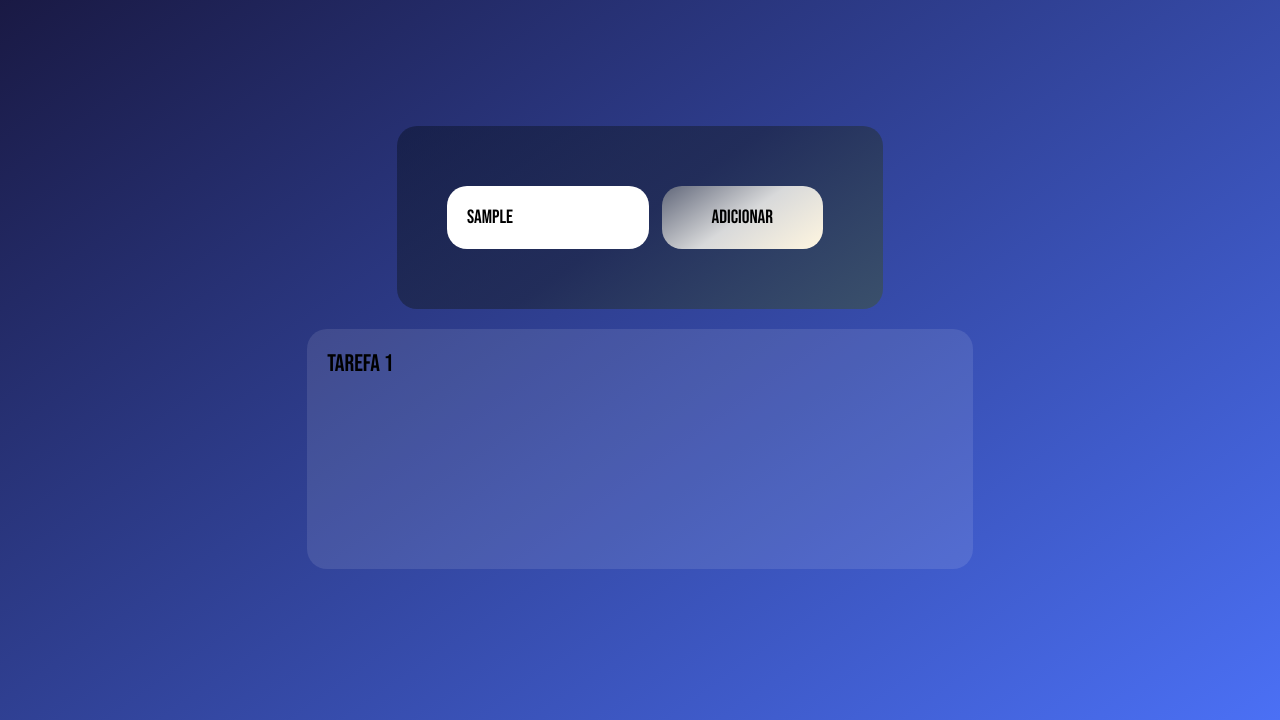
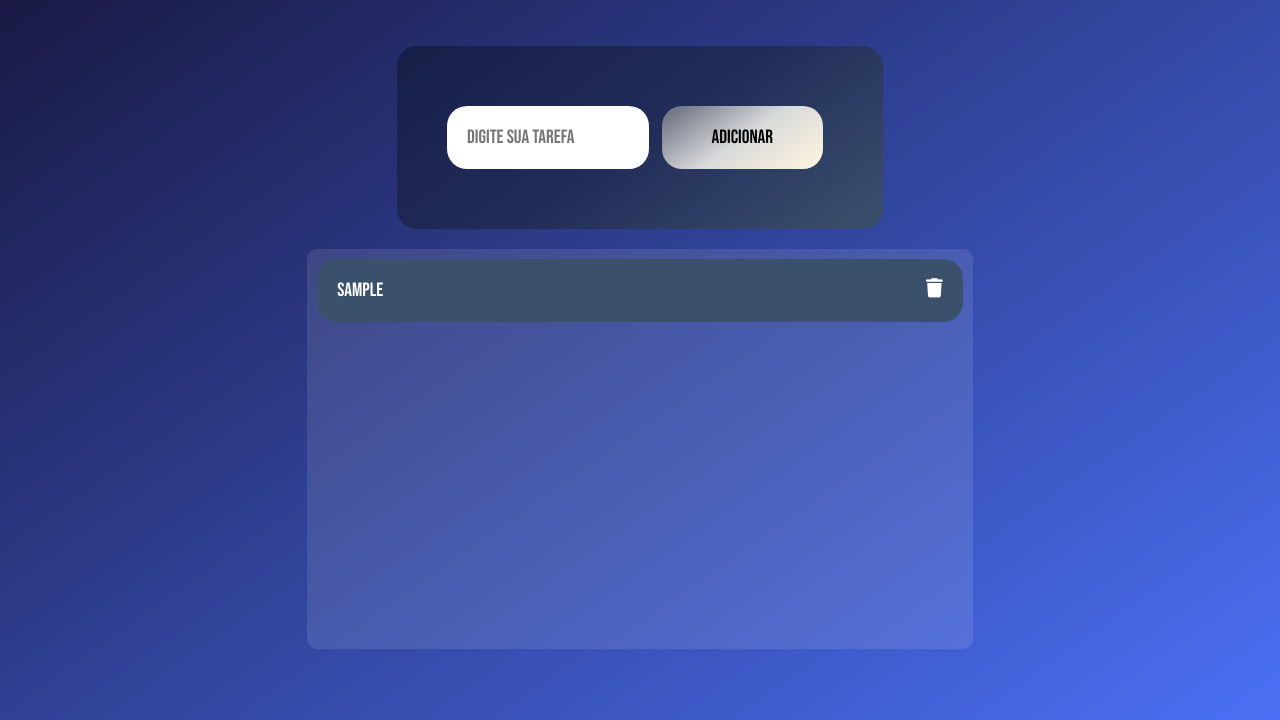
Before and after one commit to JagarnoTT/JavaScript-Basico, a website: page Miniprojetos/indexWatch.html in a window 1280 px wide. Both pictures are taken after typing "Sample" into the empty fields and a click on the button "Adicionar". Shown: the part 80-800 px from the top of the page. Drawn offline with Linux system fonts and the light colour scheme.

Commit message:
alteração

```diff
--- a/Miniprojetos/ScriptWatch.js
+++ b/Miniprojetos/ScriptWatch.js
@@ -37,3 +37,56 @@
 setInterval(AtualizarHorario, 1000);
 
 AtualizarHorario();
+
+const Tarefa = document.querySelector('.Tarefa');
+const botão = document.querySelector('.add-Tarefa');
+const TarefasCampo = document.querySelector('.Tarefas-lista')
+
+const ValidarTarefa = () => Tarefa.value.trim().length > 0;
+
+const TarefaInValida = () =>{
+    const ArmazenarTarefa = ValidarTarefa();
+
+    if (!ArmazenarTarefa){
+        return Tarefa.classList.add('error')
+    }
+
+    const containerTarefas = document.createElement('div')
+    containerTarefas.classList.add('DivTarefas');
+
+    const paragrafo = document.createElement('p');
+    paragrafo.textContent = Tarefa.value;
+
+    paragrafo.addEventListener('click', ()=> ConcluirTarefa(paragrafo));
+
+    const icon = document.createElement('i')
+    icon.classList.add('fa-solid');
+    icon.classList.add('fa-trash');
+
+    icon.addEventListener('click',() => RemoverTarefa(containerTarefas));
+
+    TarefasCampo.appendChild(containerTarefas);
+    containerTarefas.appendChild(paragrafo);
+    containerTarefas.appendChild(icon);
+
+    Tarefa.value = '';
+};
+
+const ConcluirTarefa = (paragrafo) =>{
+    paragrafo.classList.toggle('completo')
+
+}
+const RemoverTarefa = (containerTarefas)=>{
+    containerTarefas.remove()
+}
+
+const TarefaValida = () =>{
+    const ArmazenarTarefa = ValidarTarefa();
+
+    if(ArmazenarTarefa){
+        return Tarefa.classList.remove('error');
+    }
+}
+
+botão.addEventListener('click', () => TarefaInValida());
+Tarefa.addEventListener('input',()=> TarefaValida());
--- a/Miniprojetos/StyleWatch.css
+++ b/Miniprojetos/StyleWatch.css
@@ -58,13 +58,49 @@
 .campo-tarefa{
     background-color: rgba(253, 253, 253, 0.103);
     margin-block: 20px;
-    height: 30vh;
+    height: 50vh;
     width: 52vw;
+    border-radius: 10px;
+    overflow: scroll;
+}
+
+::-webkit-scrollbar{
+    width: 5px;
+    height: 5px;
+    background-color: #4B70F5
+}
+::-webkit-scrollbar-thumb{
+    background-color: #3A506B
+}
+/* polegar ao passar o mouse */
+::-webkit-scrollbar-thumb:hover {
+  background: linear-gradient(180deg, #0072ff, #004080);
+  cursor: pointer;
+}
+.error{
+    border: solid 1px red !important;
+}
+.error::placeholder{
+    color: red;
+}
+.DivTarefas{
+    display: flex;
+    justify-content: space-between;
+    margin: 10px 10px;
+    font-size: 1.2em;
+    color: white;
+    background-color: #3A506B;
+    padding: 20px;
     border-radius: 20px;
 }
-li{
-    list-style: none;
-    font-size: 1.5em;
-    color: black;
-    margin: 20px 20px;
+i{
+    cursor: pointer;
 }
+p{
+    cursor: pointer;
+}
+.completo{
+    text-decoration: line-through;
+    color: rgb(0, 0, 0);
+    filter: drop-shadow(1px 1px 1px #03C988);
+}
--- a/Miniprojetos/indexWatch.html
+++ b/Miniprojetos/indexWatch.html
@@ -17,22 +17,17 @@
         </div>
         <div class="containerTarefas">
             <div class="input-campo">
-                <input type="text" placeholder="Digite sua tarefa">
+                <input type="text" class="Tarefa" placeholder="Digite sua tarefa">
 
                 <button class="add-Tarefa">Adicionar</button>
             </div>
             <div class="campo-tarefa">
             <div class="Tarefas-lista">
 
-                <ul>
-                    <li>
-                        tarefa 1
-                    </li>
-                </ul>
             </div>
         </div>
         </div>
-
+        <script src="https://kit.fontawesome.com/113b993b2d.js" crossorigin="anonymous"></script>
         <script src="ScriptWatch.js"></script>
 </body>
 </html>
```
